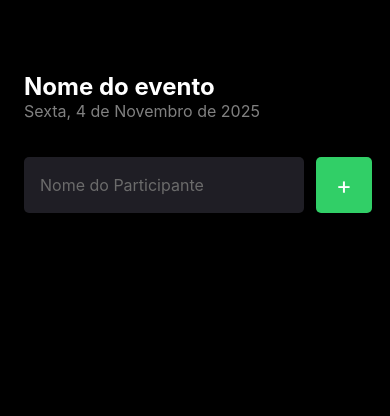
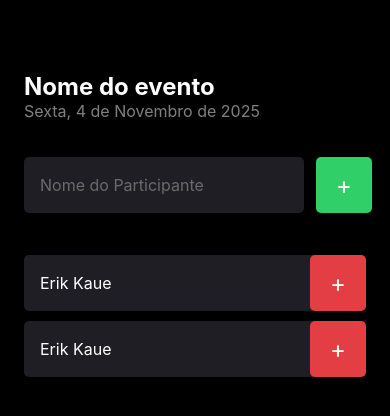
Before and after one commit to Kaue-Luz/Fist-Mobile-App, a React Native app: screen / in a window 390 px wide. Shown: the top 416 px of the page. Built offline with nearby package versions, Linux system fonts and the light colour scheme.

Commit message:
Fundamentos - Criando Componente Participant

```diff
--- /dev/null
+++ b/src/components/Participant/index.tsx
@@ -0,0 +1,13 @@
+import { Text, TouchableOpacity, View } from "react-native";
+import { styles } from "./styles";
+
+export function Participant() {
+  return (
+    <View style={styles.container}>
+      <Text style={styles.name}>Erik Kaue</Text>
+      <TouchableOpacity style={styles.button}>
+        <Text style={styles.buttonText}>+</Text>
+      </TouchableOpacity>
+    </View>
+  );
+}
--- /dev/null
+++ b/src/components/Participant/styles.ts
@@ -0,0 +1,33 @@
+import { StyleSheet } from "react-native";
+
+export const styles = StyleSheet.create({
+  container: {
+    width: "100%",
+    backgroundColor: "#1f1e25",
+    borderRadius: 5,
+    flexDirection: "row",
+    alignItems: "center",
+    marginBottom: 10,
+  },
+
+  name: {
+    flex: 1,
+    fontSize: 16,
+    color: "#fff",
+    marginLeft: 16,
+  },
+
+  buttonText: {
+    color: "#fff",
+    fontSize: 24,
+  },
+
+  button: {
+    width: 56,
+    height: 56,
+    borderRadius: 5,
+    backgroundColor: "#e23e44",
+    alignItems: "center",
+    justifyContent: "center",
+  },
+});
--- a/src/screens/Home/index.tsx
+++ b/src/screens/Home/index.tsx
@@ -1,5 +1,6 @@
 import { Text, TextInput, TouchableOpacity, View } from "react-native";
 import { styles } from "./styles";
+import { Participant } from "../../components/Participant";
 
 export default function Home() {
   function handleParticipantAdd() {
@@ -23,6 +24,9 @@
           <Text style={styles.buttonText}>+</Text>
         </TouchableOpacity>
       </View>
+
+      <Participant />
+      <Participant />
     </View>
   );
 }
```
